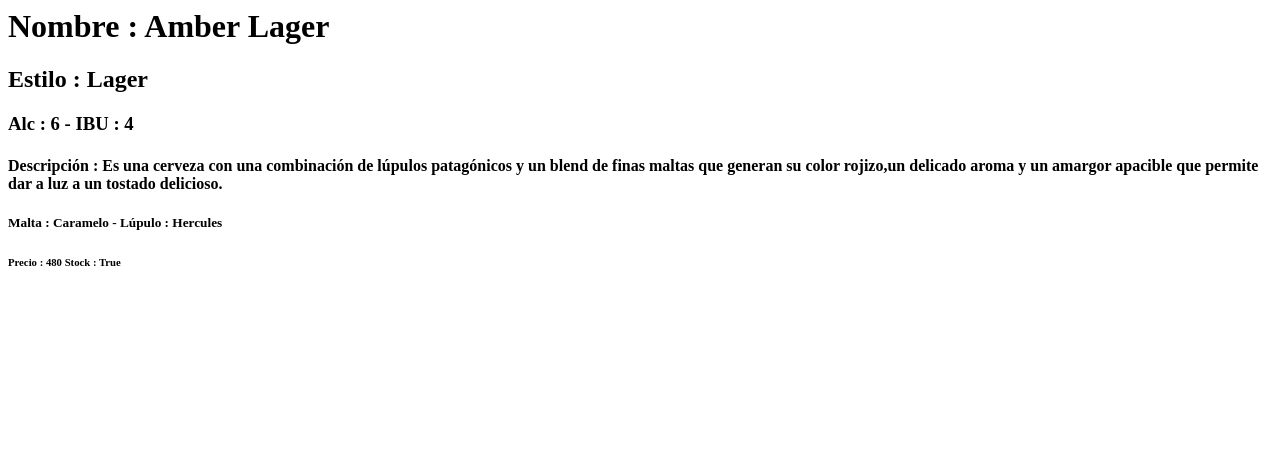
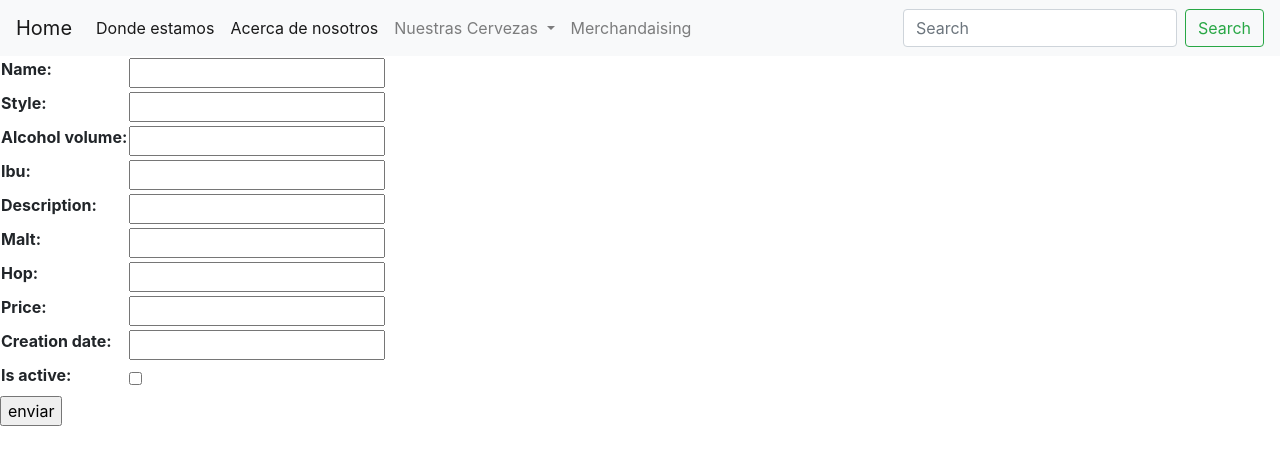
Before and after one commit to CRodriguezxr/MVT_Birrap_Proyecto, a Django app: page /products/create_products/ in a window 1280 px wide. Shown: the top 465 px of the page. Run offline with Django 4.2, Linux system fonts and the light colour scheme; data comes from the database, SQL or seed files in the repository; both versions use the stored data as it was after the commit.

Commit message:
se agrego un formulario para crear productos

```diff
--- /dev/null
+++ b/products/forms.py
@@ -0,0 +1,15 @@
+from django import forms
+
+
+
+class Formulario_birras(forms.Form):
+    name = forms.CharField (max_length=50)
+    style = forms.CharField (max_length=50)
+    alcohol_volume = forms.FloatField ()
+    IBU = forms.FloatField ()
+    description = forms.CharField (max_length=2500)
+    malt = forms.CharField (max_length=50,)
+    hop = forms.CharField (max_length=50)
+    price = forms.FloatField ()
+    creation_date = forms.DateField ()
+    is_active = forms.BooleanField ()
--- a/products/views.py
+++ b/products/views.py
@@ -1,23 +1,32 @@
-from django.shortcuts import render
+from django.shortcuts import render,redirect
 from products.models import Products
+from products.forms import Formulario_birras
+
 
 def create_product(request):
-    new_product = Products.objects.create(
-        name = "Amber Lager",
-        style = "Lager",
-        alcohol_volume = 6,
-        IBU = 4,
-        description = "Es una cerveza con una combinación de lúpulos patagónicos y un blend de finas maltas que generan su color rojizo,un delicado aroma y un amargor apacible que permite dar a luz a un tostado delicioso.",
-        malt = "Caramelo",
-        hop = "Hercules",
-        price = 480,
-        creation_date = "",
-        is_active = True,
-    )
-    context = {
-        "new_product" : new_product
-    }
-    return render(request,"products/new_product.html", context=context)
+
+    if request.method == "POST":
+        form = Formulario_birras(request.POST)
+
+        if form.is_valid():
+            Products.objects.create(
+                name = form.cleaned_data["name"],
+                style = form.cleaned_data["style"],
+                alcohol_volume =form.cleaned_data["alcohol_volume"],
+                IBU = form.cleaned_data["IBU"],
+                description = form.cleaned_data["description"],
+                malt = form.cleaned_data["malt"],
+                hop = form.cleaned_data["hop"],
+                price = form.cleaned_data["price"],
+                creation_date = form.cleaned_data["creation_date"],
+                is_active = form.cleaned_data["is_active"],
+            )
+            return redirect(products_list) # lo que hace redireccionar a list_producs
+
+    elif request.method == "GET":
+        form = Formulario_birras()
+        context = {"form":form}
+        return render(request,"products/new_product.html", context=context)
 
 def products_list(request):
     products = Products.objects.all()
--- a/templates/products/new_product.html
+++ b/templates/products/new_product.html
@@ -1,8 +1,22 @@
-<h1>Nombre : {{new_product.name}}</h1>
-<h2>Estilo : {{new_product.style}}</h2>
-<h3>Alc : {{new_product.alcohol_volume}} - IBU : {{new_product.IBU}}</h3>
-<h4>Descripción : {{new_product.description}}</h4>
-<!-- Atención, no se muestra la descripcion en front-- corregir -->
-<h5>Malta : {{new_product.malt}} - Lúpulo : {{new_product.hop}}</h5>
-<h6>Precio : {{new_product.price}}
-<h7>Stock : {{new_product.is_active}}</h7>
+{% extends "template_base.html" %}
+
+
+{% block titulo%}
+    Carga de Cervezas
+{% endblock %}
+
+
+{% block listado_de_cervezas %}
+
+<form action="" method="POST">
+{% csrf_token %}
+
+    <table>
+        {{form.as_table}}
+    </table>
+     <input type="submit" value="enviar">
+</form>
+
+
+
+{% endblock %}
```
Also changed, not shown: db.sqlite3.
